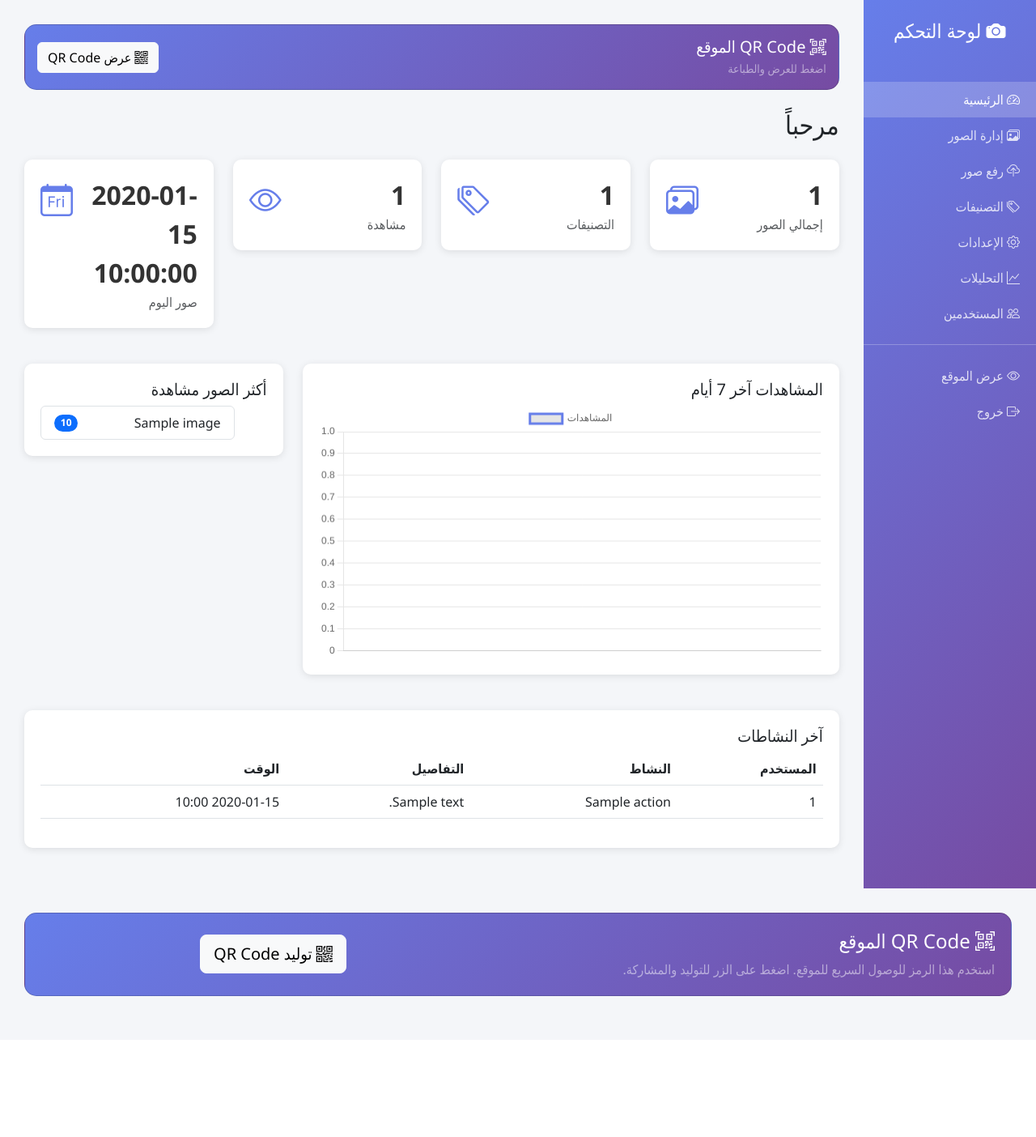
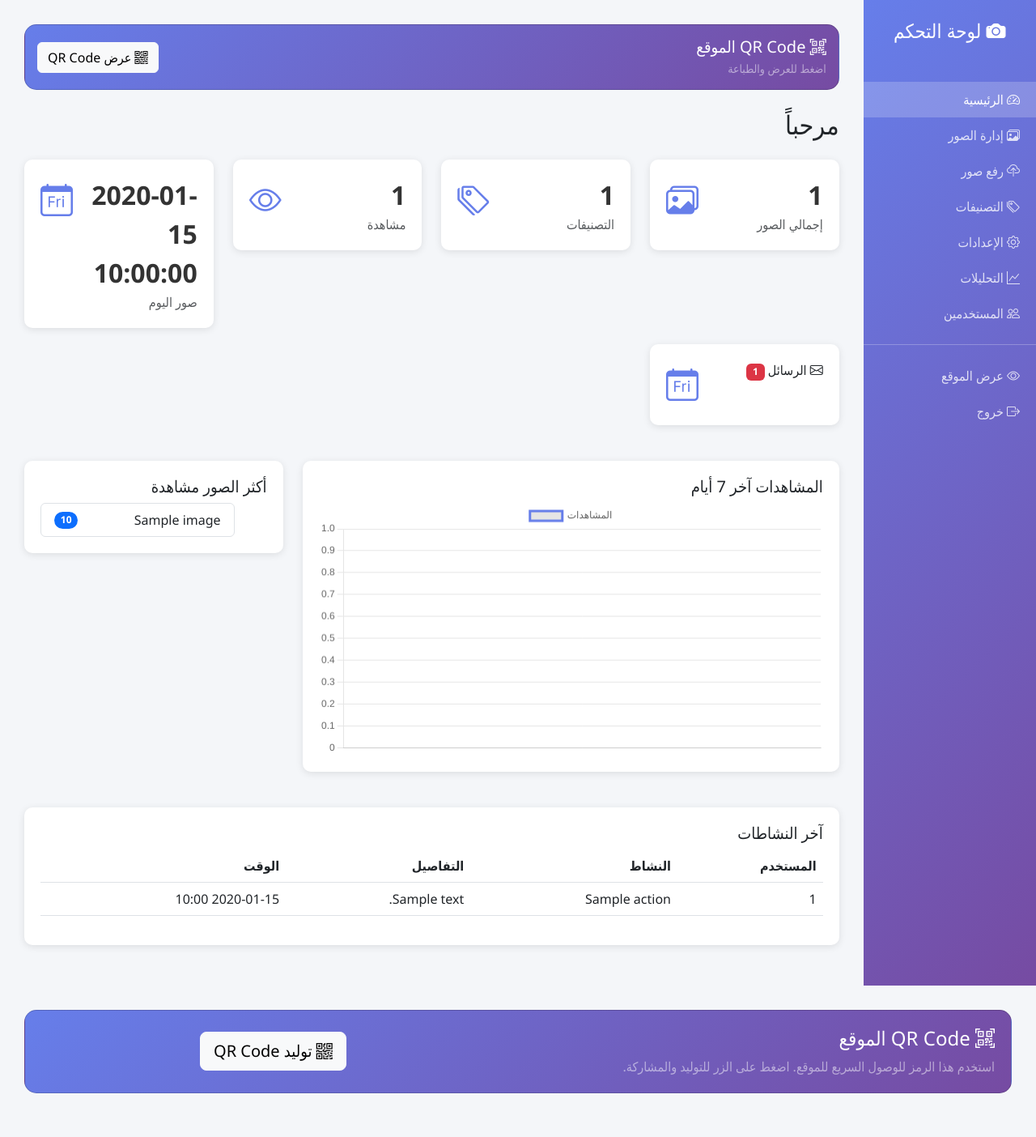
Before and after one commit to aytam25/qr-gallery, a Python web app: template templates/admin_dashboard_advanced.html in a window 1280 px wide. Shown: the whole page at 81% size. Before the commit the page ends 1230 px from the top, so only its background shows below. Run offline with Jinja, Linux system fonts and the light colour scheme; the template is opened without the code that fills it: most values are stand-ins (such as "Sample title", 1, 10 or a date in 2020).

Commit message:
إضافة إشعارات الرسائل غير المقروءة لجميع صفحات الأدمن وتحديث admin_dashboard

```diff
--- a/templates/admin_dashboard_advanced.html
+++ b/templates/admin_dashboard_advanced.html
@@ -191,6 +191,20 @@
                                 <div>
                                     <div class="stat-number">{{ stats.images_today }}</div>
                                     <div class="text-muted">صور اليوم</div>
+                                </div>
+                                <div class="stat-icon"><i class="bi bi-calendar-day"></i></div>
+                            </div>
+                        </div>
+                    </div>                    <div class="col-md-3">
+                        <div class="stat-card">
+                            <div class="d-flex justify-content-between">
+                                <div>
+                                   <a class="nav-link" href="{{ url_for('admin_messages') }}">
+    <i class="bi bi-envelope"></i> الرسائل
+    {% if unread_count > 0 %}
+    <span class="badge bg-danger ms-2">{{ unread_count }}</span>
+    {% endif %}
+</a>
                                 </div>
                                 <div class="stat-icon"><i class="bi bi-calendar-day"></i></div>
                             </div>
```
